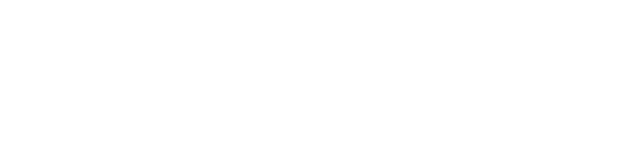
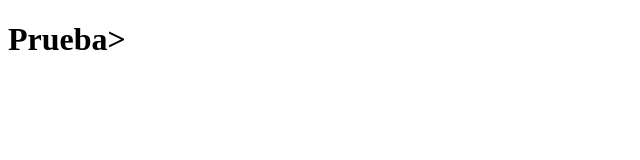
Before and after one commit to CarolinaAntolin/poder_femenino, a plain HTML site: page index.html in a window 1280 px wide. Shown: the whole page, without its empty margins (0-640 px from the left). Drawn offline with Linux system fonts and the light colour scheme.

Commit message:
update
Prueba

```diff
--- a/index.html
+++ b/index.html
@@ -7,6 +7,6 @@
     <title>Document</title>
 </head>
 <body>
-
+    <h1>Prueba></h1>
 </body>
 </html>
```
